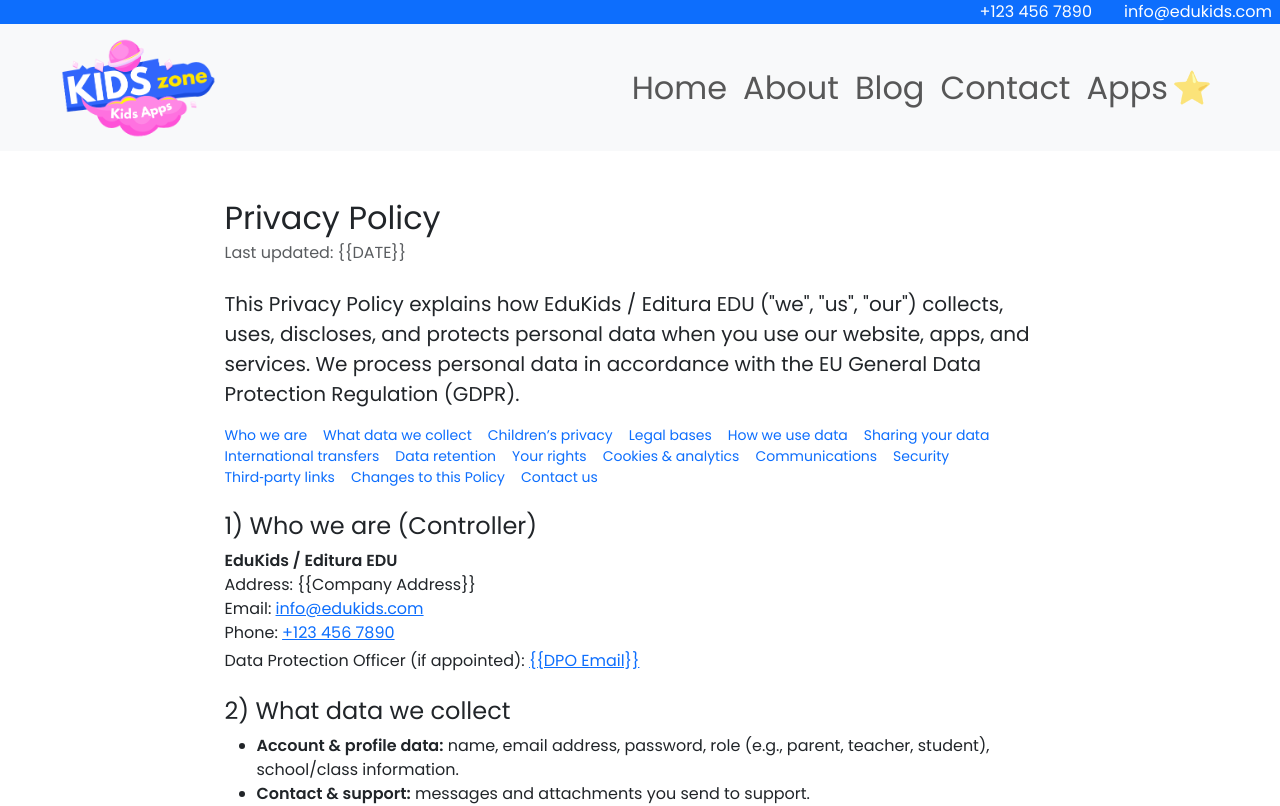
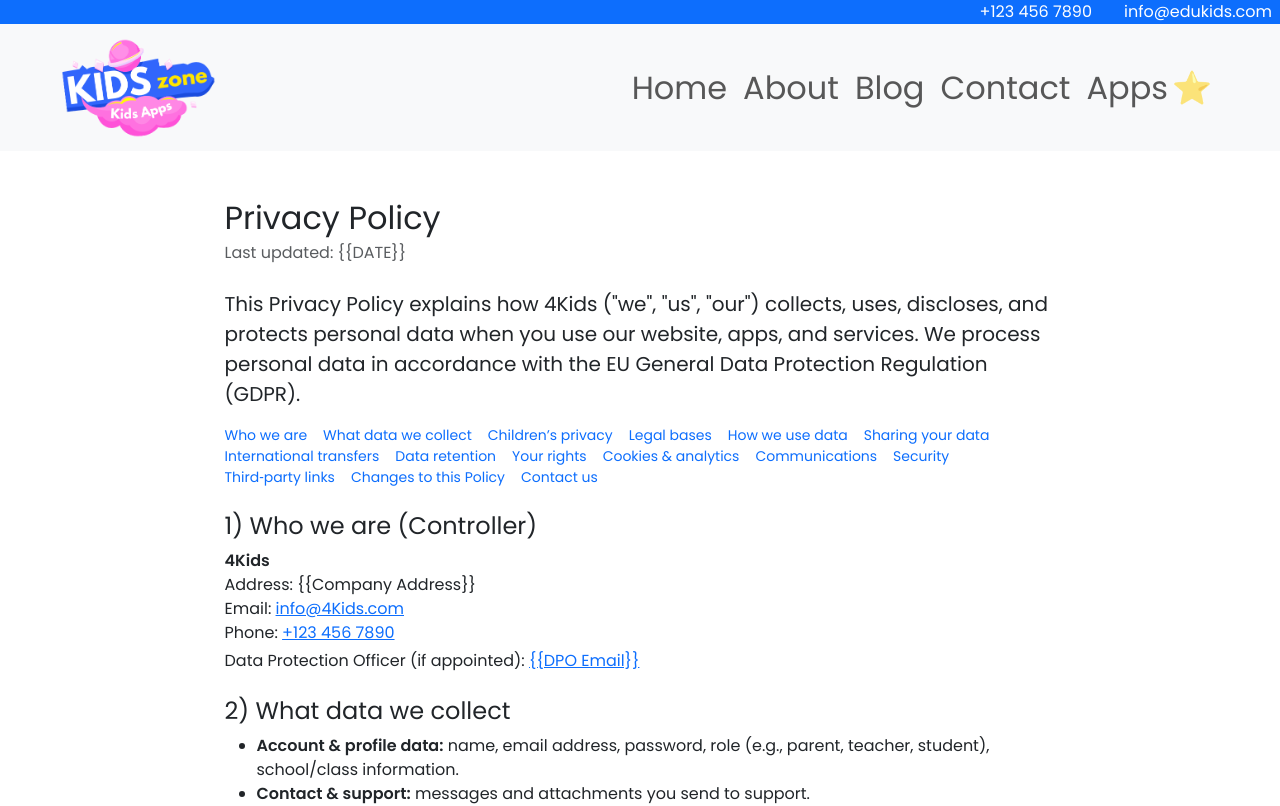
Before and after one commit to GeoCloudUtils/ReactKidsApp, a React (Vite) app: page /privacy in a window 1280 px wide. Shown: the top 806 px of the page. Built offline with nearby package versions, Linux system fonts and the light colour scheme.

Commit message:
Privacy changes

```diff
--- a/src/pages/PrivacyPolicy.tsx
+++ b/src/pages/PrivacyPolicy.tsx
@@ -6,28 +6,14 @@ export type PrivacyPolicyProps = {
   email?: string;
   phone?: string;
   dpoEmail?: string;
-  lastUpdated?: string; // e.g. "2025-09-25"
-  analyticsProvider?: string; // e.g. "Google Analytics 4"
+  lastUpdated?: string;
+  analyticsProvider?: string;
 };
 
-/**
- * GDPR‑ready Privacy Policy component for EduKids / Editura EDU.
- *
- * Usage:
- * <PrivacyPolicy
- *   companyName="EduKids / Editura EDU"
- *   address="Str. Exemplu 123, București, România"
- *   email="info@edukids.com"
- *   phone="+123 456 7890"
- *   dpoEmail="dpo@edukids.com"
- *   lastUpdated="2025-09-25"
- *   analyticsProvider="Google Analytics 4"
- * />
- */
 export default function PrivacyPolicy({
-  companyName = "EduKids / Editura EDU",
+  companyName = "4Kids",
   address = "{{Company Address}}",
-  email = "info@edukids.com",
+  email = "info@4Kids.com",
   phone = "+123 456 7890",
   dpoEmail = "{{DPO Email}}",
   lastUpdated = "{{DATE}}",
@@ -339,8 +325,7 @@ export default function PrivacyPolicy({
             <h3 className="h6">Quick summary (plain language)</h3>
             <ul className="mb-0">
               <li>
-                We collect only what we need to run EduKids and support
-                learning.
+                We collect only what we need to run 4Kids and support learning.
               </li>
               <li>
                 Parents/guardians or schools must consent for children where
```
